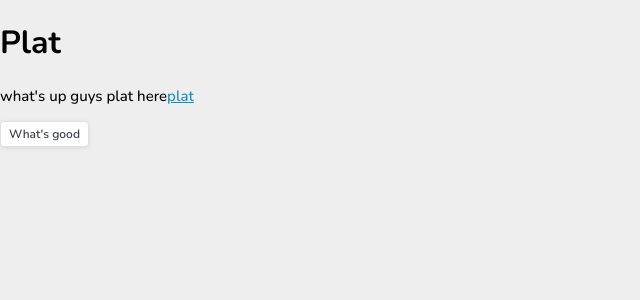
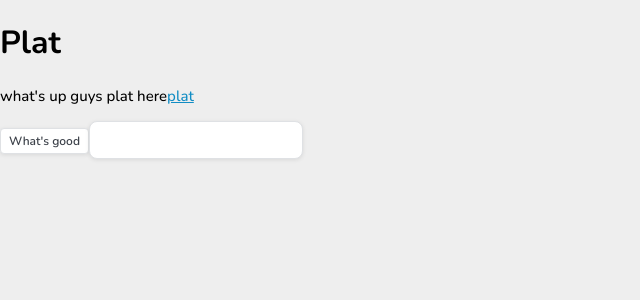
Before and after one commit to jeffrey-zang/plat, a React (Vite) app in the folder frontend/: page / in a window 1280 px wide. Shown: the top 300 px of the page, without its empty margins (0-640 px from the left). Built offline with nearby package versions, Linux system fonts and the light colour scheme.

Commit message:
feat(fe): input

```diff
--- a/frontend/src/App.tsx
+++ b/frontend/src/App.tsx
@@ -7,6 +7,7 @@ const App = () => {
         <a>plat</a>
       </p>
       <button className=''>What's good</button>
+      <input></input>
     </div>
   )
 }
--- a/frontend/src/styles.scss
+++ b/frontend/src/styles.scss
@@ -10,11 +10,11 @@ body {
 
 button:not(.no-styles) {
   font-size: 12px;
+  user-select: none;
+  font-family: inherit;
   border-radius: 4px;
   font-weight: 600;
   border: 1px solid rgb(223, 225, 228);
-  user-select: none;
-  font-family: inherit;
   box-shadow: rgba(0, 0, 0, 0.09) 0px 1px 4px;
   color: rgb(60, 65, 73);
   padding: 4px 8px;
@@ -46,3 +46,21 @@ p {
     color: #777;
   }
 }
+
+input:not(.no-styles) {
+  font-family: inherit;
+  border-radius: 8px;
+  font-size: 15px;
+  font-weight: 600;
+  border: 1px solid rgb(223, 225, 228);
+  box-shadow: rgba(0, 0, 0, 0.09) 0px 1px 4px;
+  color: rgb(60, 65, 73);
+  padding: 8px;
+  background-color: white;
+
+  transition: box-shadow .3s ease;
+  &:focus {
+    outline: none;
+    box-shadow: rgba(0, 0, 0, 0.09) 0px 4px 16px;
+  }
+}
```
